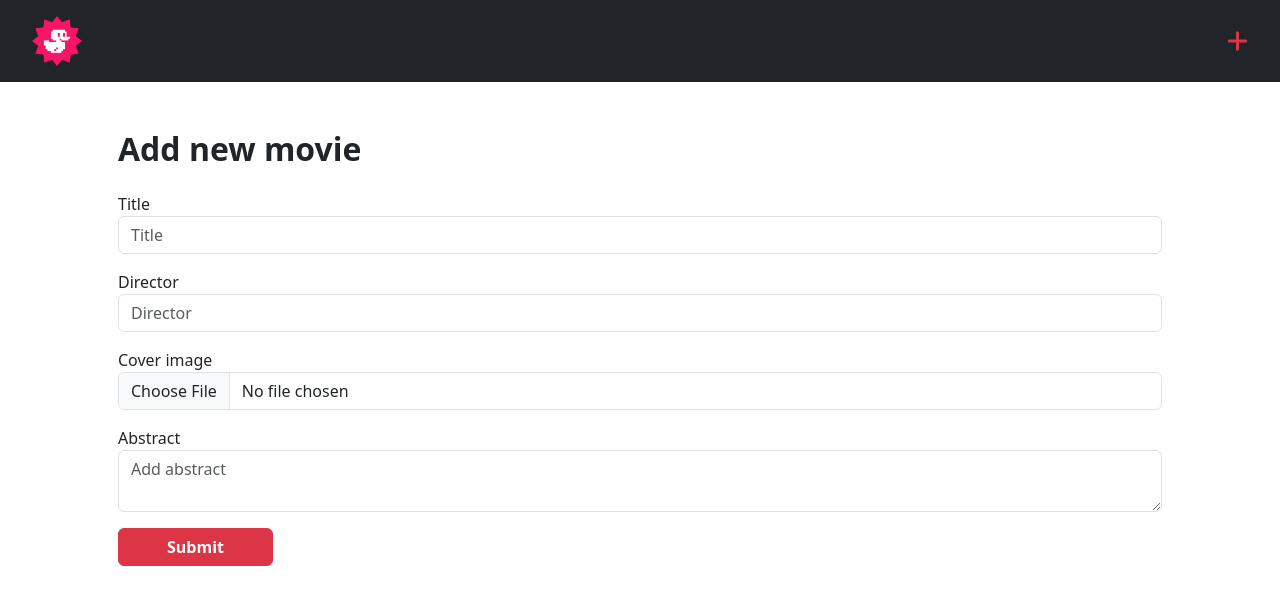
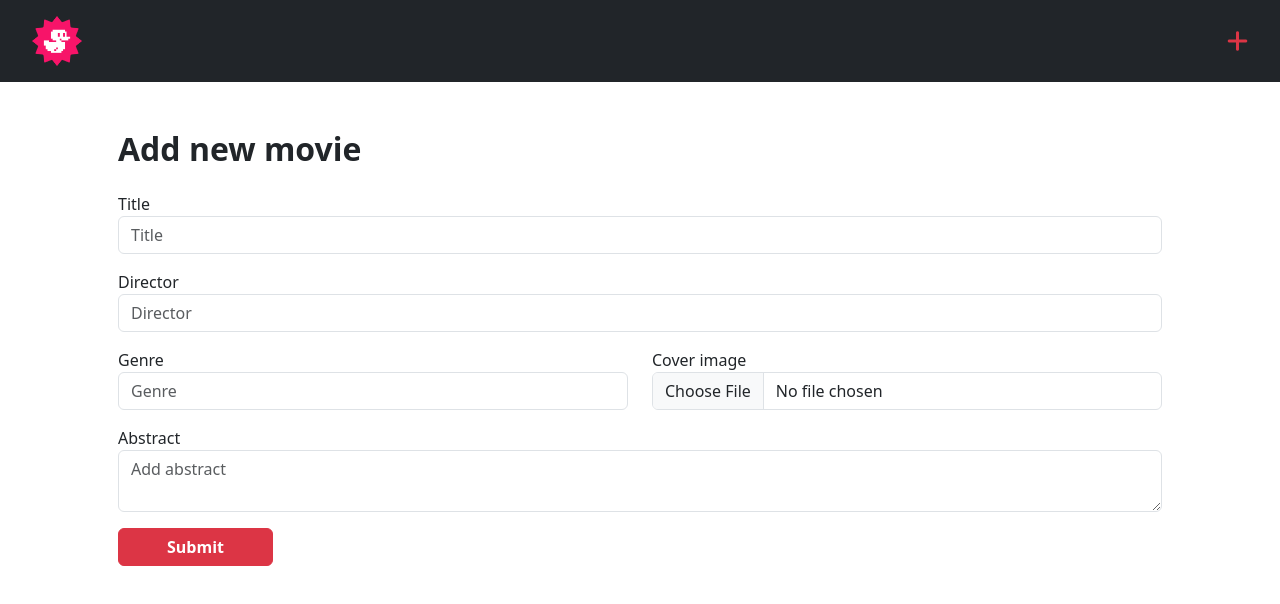
Before and after one commit to marcopriests/webapp-react, a React (Vite) app: page /movies/create in a window 1280 px wide. Shown: the top 604 px of the page. Built offline with nearby package versions, Linux system fonts and the light colour scheme.

Commit message:
[UPD] added genre

```diff
--- a/pages/AddMovie.jsx
+++ b/pages/AddMovie.jsx
@@ -6,6 +6,7 @@ import { Link, useNavigate } from 'react-router'
 const initialData = {
     title: '',
     director: '',
+    genre: '',
     image: null,
     abstract: ''
 }
@@ -51,7 +52,11 @@ const AddMovie = () => {
                                     <label htmlFor="">Director</label>
                                     <input type="text" className='form-control' placeholder='Director' name='director' required value={formData.director} onChange={setFieldValue} />
                                 </div>
-                                <div className="col-12 mb-3">
+                                <div className="col-6 mb-3">
+                                    <label htmlFor="">Genre</label>
+                                    <input type="text" className='form-control' placeholder='Genre' name='genre' required value={formData.genre} onChange={setFieldValue} />
+                                </div>
+                                <div className="col-6 mb-3">
                                     <label htmlFor="">Cover image</label>
                                     <input type="file" className='form-control' placeholder='Upload image' name='image' required onChange={setFieldValue} />
                                 </div>
--- a/pages/MovieDetail.jsx
+++ b/pages/MovieDetail.jsx
@@ -43,6 +43,8 @@ const MovieDetail = () => {
                                         <span className='ms-1'>({movie.reviews.length})</span>
                                     </div>
 
+                                    <span className="badge text-bg-danger mb-5">{movie.genre}</span>
+
                                     <div className=''>{movie.abstract}</div>
 
                                 </div>
--- /dev/null
+++ b/pages/NotFoundPage.jsx
@@ -0,0 +1,11 @@
+import React from 'react'
+
+const NotFoundPage = () => {
+    return (
+        <div className='container d-flex justify-content-center'>
+            <img src="/duck.png" alt="" />
+        </div>
+    )
+}
+
+export default NotFoundPage
--- a/src/App.jsx
+++ b/src/App.jsx
@@ -4,6 +4,7 @@ import DefaultLayout from '../layouts/DefaultLayout'
 import MoviePage from '../pages/MoviePage'
 import MovieDetail from '../pages/MovieDetail'
 import AddMovie from '../pages/AddMovie'
+import NotFoundPage from '../pages/NotFoundPage'
 
 function App() {
   return (
@@ -14,6 +15,7 @@ function App() {
             <Route index Component={MoviePage} />
             <Route path=':id' Component={MovieDetail} />
             <Route path='movies/create' Component={AddMovie} />
+            <Route path='*' Component={NotFoundPage} />
           </Route>
         </Routes>
       </BrowserRouter>
```
